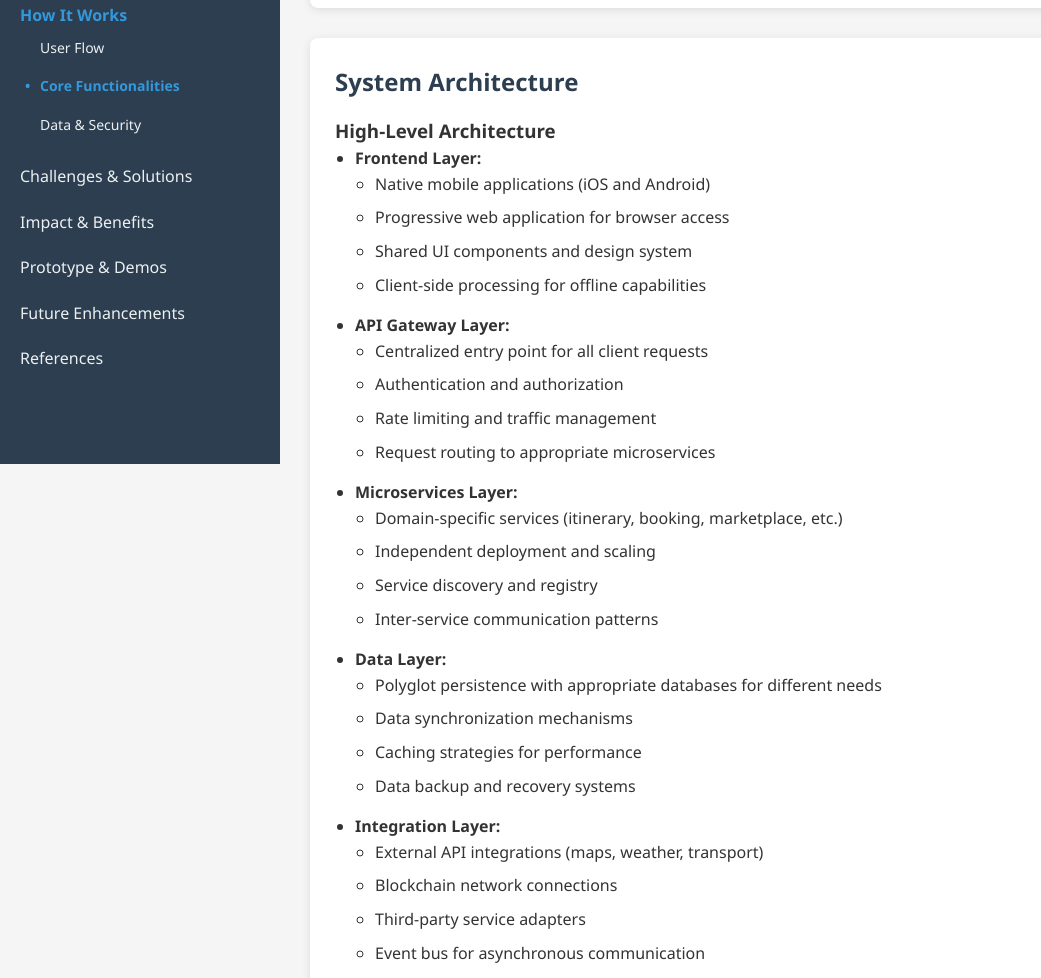
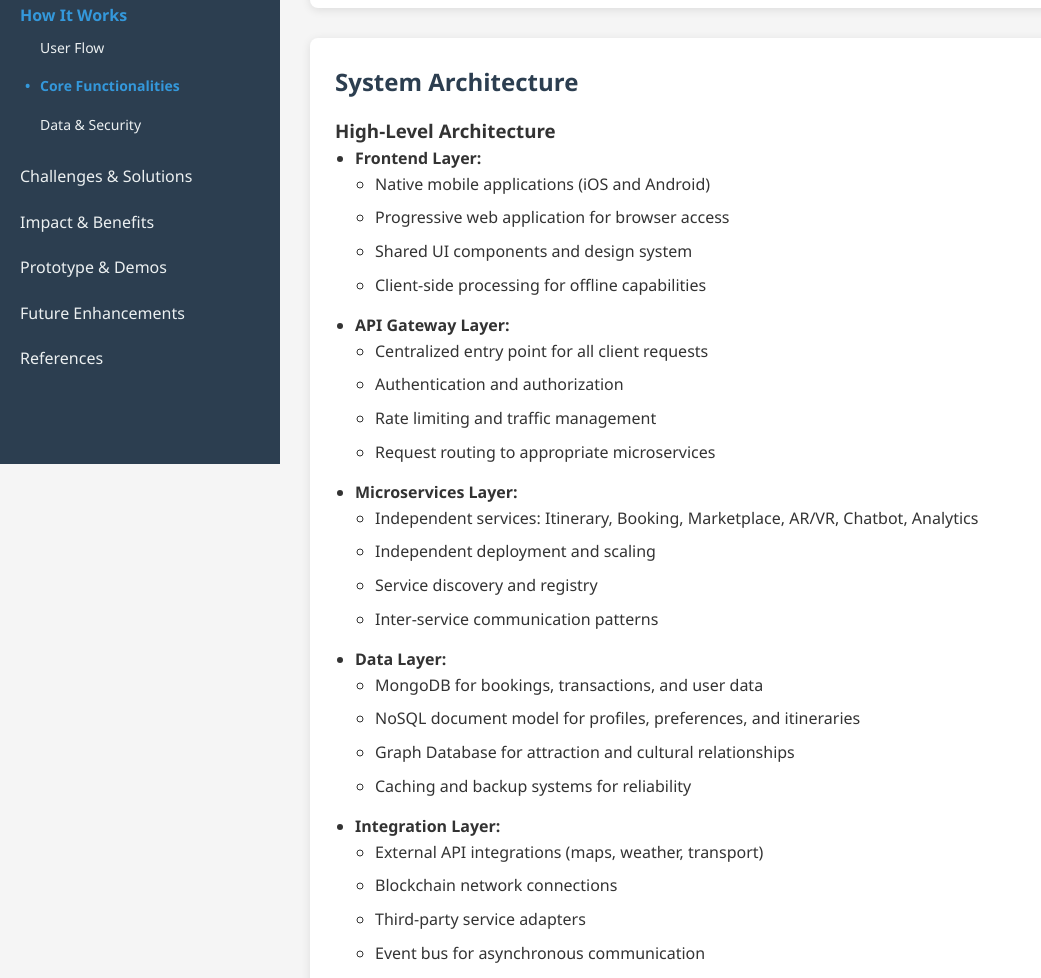
Before and after one commit to sakshi-badave/Pravas-Documentation, a plain HTML site: page how-it-works/core-functions.html in a window 1280 px wide. Shown: the part 336-1314 px from the top of the page, without its empty margins (0-1041 px from the left). Drawn offline with Linux system fonts and the light colour scheme.

Commit message:
Update core-functions.html

```diff
--- a/how-it-works/core-functions.html
+++ b/how-it-works/core-functions.html
@@ -92,7 +92,7 @@
                     </li>
                     <li><strong>Microservices Layer:</strong>
                         <ul>
-                            <li>Domain-specific services (itinerary, booking, marketplace, etc.)</li>
+                            <li>Independent services: Itinerary, Booking, Marketplace, AR/VR, Chatbot, Analytics</li>
                             <li>Independent deployment and scaling</li>
                             <li>Service discovery and registry</li>
                             <li>Inter-service communication patterns</li>
@@ -100,10 +100,10 @@
                     </li>
                     <li><strong>Data Layer:</strong>
                         <ul>
-                            <li>Polyglot persistence with appropriate databases for different needs</li>
-                            <li>Data synchronization mechanisms</li>
-                            <li>Caching strategies for performance</li>
-                            <li>Data backup and recovery systems</li>
+                            <li>MongoDB for bookings, transactions, and user data</li>
+                            <li>NoSQL document model for profiles, preferences, and itineraries</li>
+                            <li>Graph Database for attraction and cultural relationships</li>
+                            <li>Caching and backup systems for reliability</li>
                         </ul>
                     </li>
                     <li><strong>Integration Layer:</strong>
```
